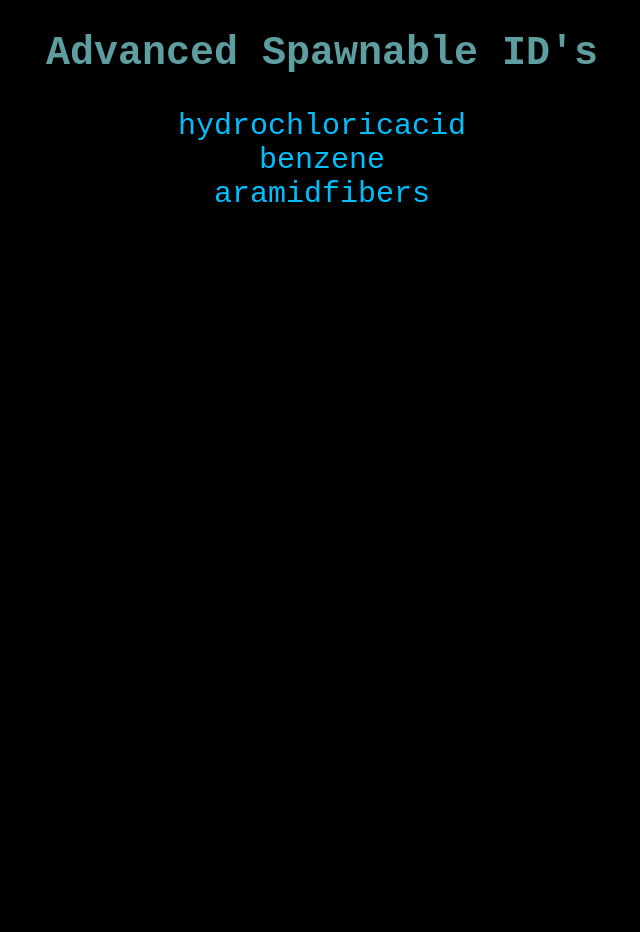
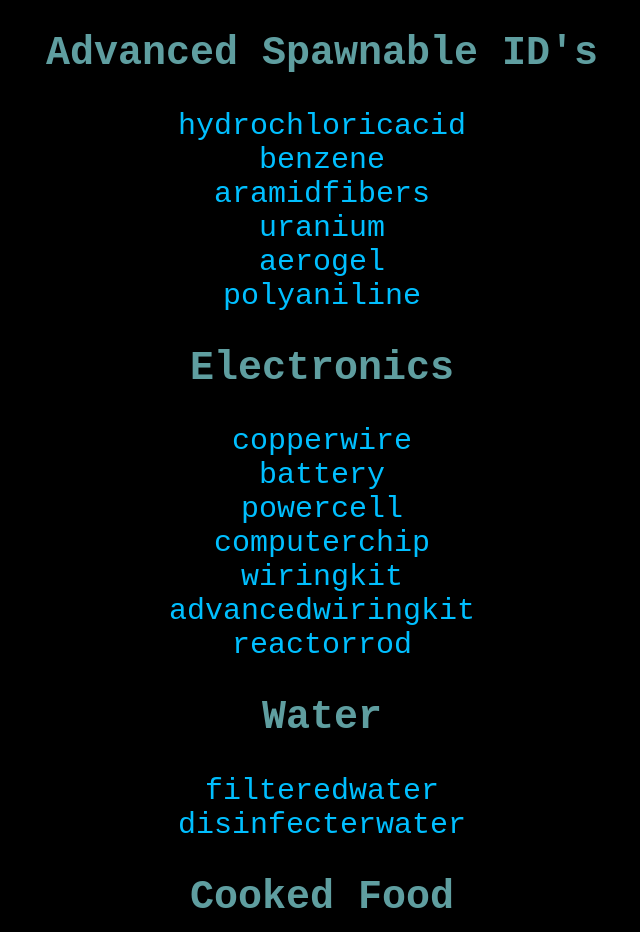
Before and after one commit to kledavi/kledavi.github.io, a plain HTML site: page SUBNAUTICA.html in a window 1280 px wide. Shown: the part 820-1752 px from the top of the page, without its empty margins (318-958 px from the left). Before the commit the page ends 1061 px from the top, so only its background shows below. Drawn offline with Linux system fonts and the light colour scheme.

Commit message:
lolz
A+ PLS

```diff
--- a/SUBNAUTICA.html
+++ b/SUBNAUTICA.html
@@ -17,7 +17,20 @@
 
     <h2>Advanced Spawnable ID's</h2>
     <p>
-    hydrochloricacid<br>benzene<br>aramidfibers
+    hydrochloricacid<br>benzene<br>aramidfibers<br>uranium<br>aerogel<br>polyaniline
+
+        <h2>Electronics</h2>
+    <p> copperwire<br>battery<br>powercell<br>computerchip<br>wiringkit<br>advancedwiringkit<br>reactorrod</p>
+
+    <h2>Water</h2>
+    <p>filteredwater<br>disinfecterwater</p>
+
+    <h2>Cooked Food</h2>
+    <p>cookedholefish<br>cookedpeeper<br>cookedbladderfish<br>cookedgarryfish<br>cookedhoverfish<br>cookedreginald<br>cookedspadefish<br>cookedboomerang<br>cookedlavaboomerang<br>cookedeyeye<br>cookedlavaeyeye<br>cookedoculus<br>cookedhoopfish<br>cookedspinefish</p>
+
+    <h2>Cured Food</h2>
+    <p>curedholefish<br>curedpeeper<br>curedbladderfish<br>curedgarryfish<br>curedhoverfish<br>curedreginald<br>curedspadefish<br>curedboomerang<br>curedlavaboomerang<br>curedeyeye<br>curedlavaeyeye<br>curedoculus<br>curedhoopfish<br>curedspinefish</p>
+
     </p>
 </body>
 </html>
```
